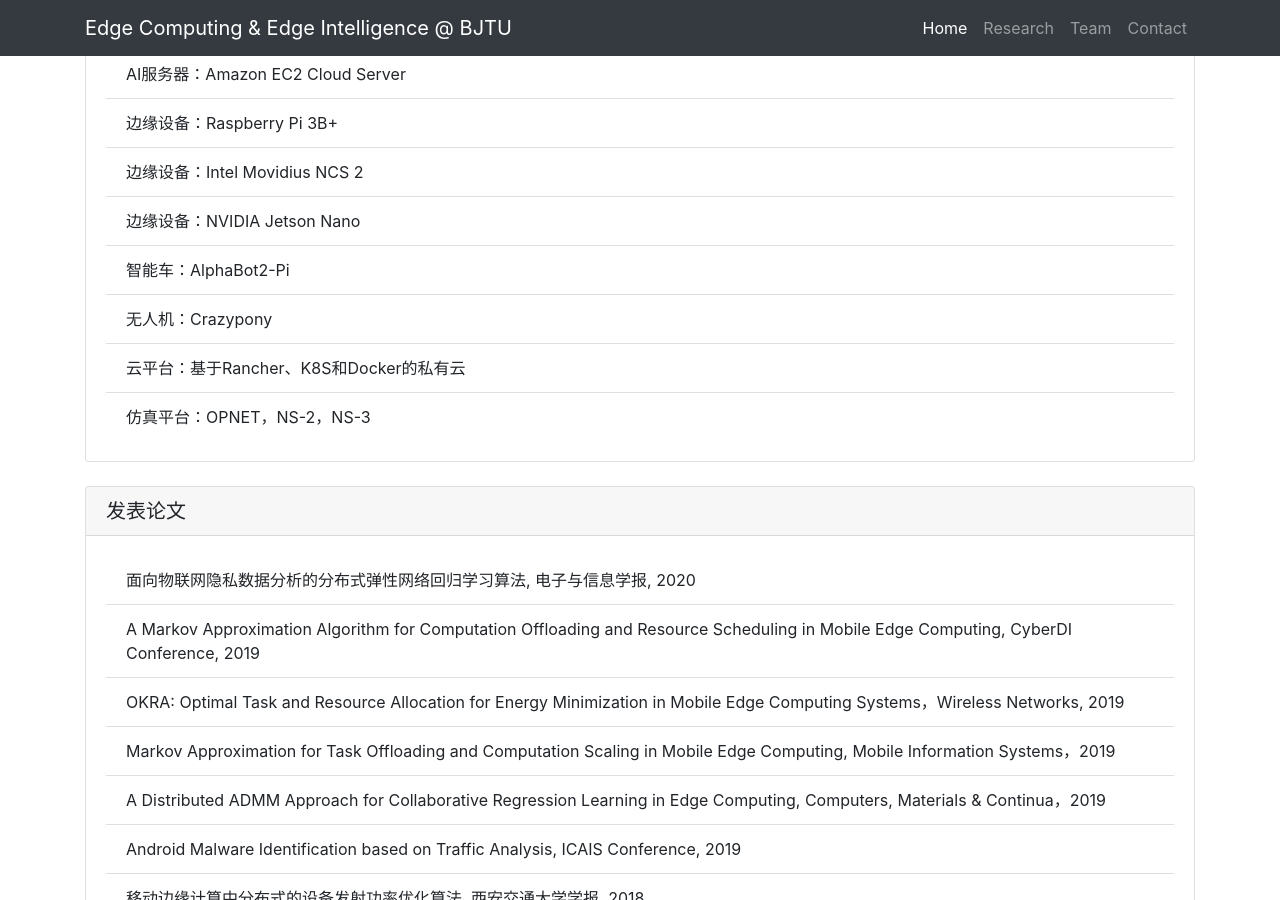
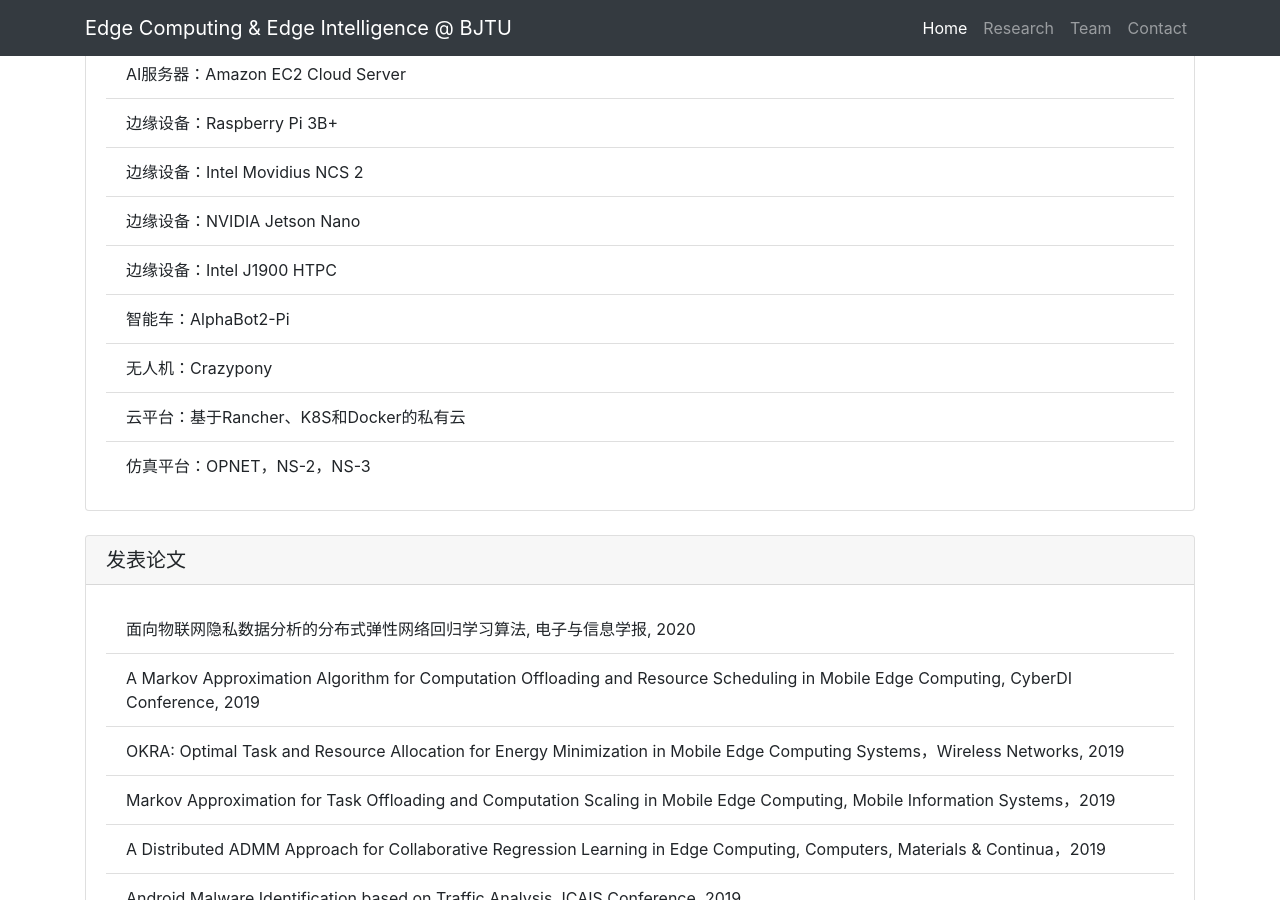
Before and after one commit to fangvv/Homepage, a Jekyll site: the page Edgecomp/index.html, which Jekyll copies as it is, in a window 1280 px wide and 900 px high, scrolled down 2150 px. Built offline with Jekyll 4.4.1, drawn with Linux system fonts in a browser that asks for light colours; comment, search, counter and statistics services are not loaded.

Commit message:
很久没更新了，新加入一个设备

```diff
--- a/Edgecomp/index.html
+++ b/Edgecomp/index.html
@@ -111,6 +111,7 @@
       <li class="list-group-item">边缘设备：Raspberry Pi 3B+</li>
       <li class="list-group-item">边缘设备：Intel Movidius NCS 2</li>
       <li class="list-group-item">边缘设备：NVIDIA Jetson Nano</li>
+      <li class="list-group-item">边缘设备：Intel J1900 HTPC</li>
       <li class="list-group-item">智能车：AlphaBot2-Pi</li>
       <li class="list-group-item">无人机：Crazypony</li>
       <li class="list-group-item">云平台：基于Rancher、K8S和Docker的私有云</li>
```
